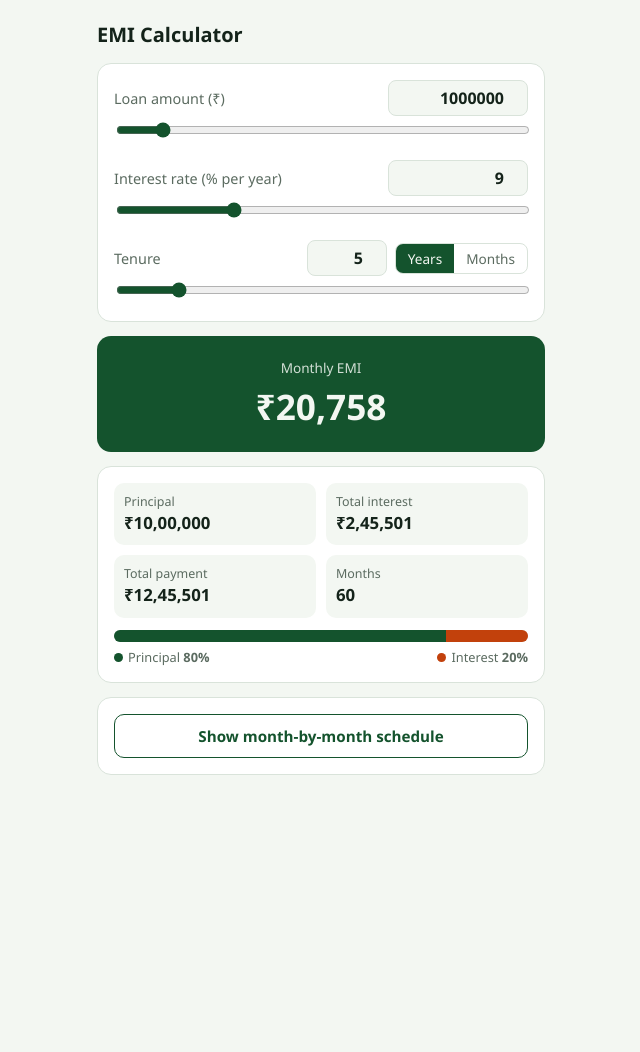
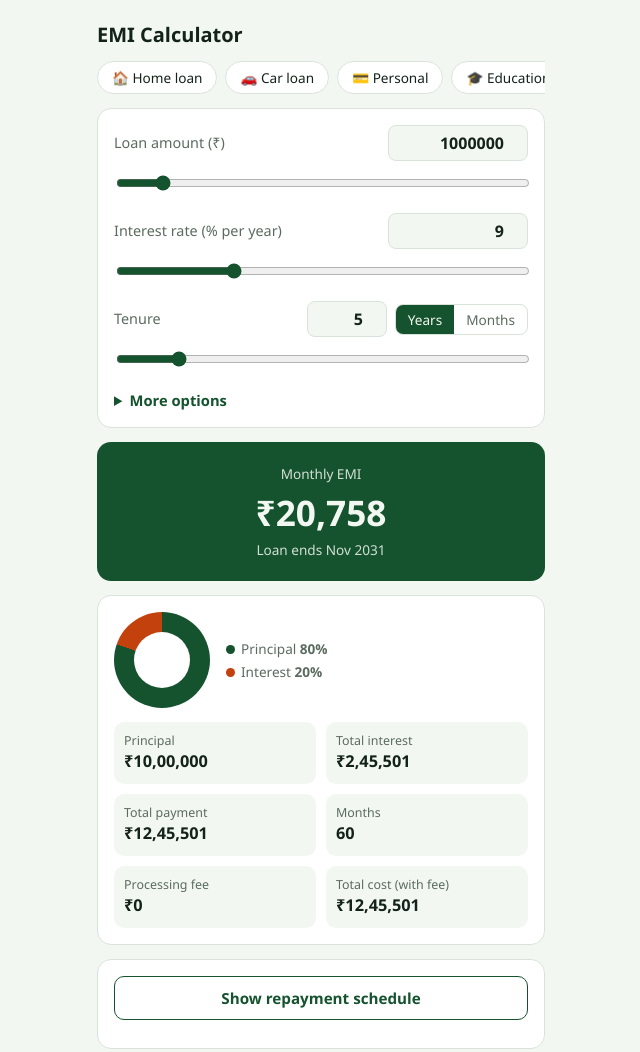
Before and after one commit to shivthakkar806-byte/EMI-CALCULATOR, a plain HTML site: page index.html in a window 1280 px wide. Shown: the top 1052 px of the page, without its empty margins (319-959 px from the left). Before the commit the page ends 805 px from the top, so only its background shows below. Drawn offline with Linux system fonts and the light colour scheme.

Commit message:
Add files via upload

```diff
--- a/index.html
+++ b/index.html
@@ -14,39 +14,55 @@ html{scroll-padding-top:env(safe-area-inset-top,0px)}
 body{margin:0;background:var(--bg);color:var(--ink);font-family:"Segoe UI","Nirmala UI",Roboto,Arial,"Noto Sans",system-ui,sans-serif;line-height:1.45}
 input,button{font-family:inherit}
 main{max-width:480px;margin:0 auto;padding:16px}
-h1{font-size:1.25rem;margin:4px 0 14px;font-weight:700}
+h1{font-size:1.25rem;margin:4px 0 12px;font-weight:700}
+h2{font-size:1rem;margin:0 0 10px}
 .card{background:var(--surface);border:1px solid var(--line);border-radius:14px;padding:16px;margin-bottom:14px}
 .field{margin-bottom:16px}
-.row{display:flex;justify-content:space-between;align-items:baseline;gap:8px}
+.row{display:flex;justify-content:space-between;align-items:center;gap:8px;margin-bottom:8px}
 label{font-size:.9rem;color:var(--muted)}
-input[type=number]{width:140px;text-align:right;font-size:1rem;font-weight:600;padding:6px 8px;border:1px solid var(--line);border-radius:8px;background:var(--bg);color:var(--ink)}
+input[type=number],input[type=month]{width:140px;text-align:right;font-size:1rem;font-weight:600;padding:6px 8px;border:1px solid var(--line);border-radius:8px;background:var(--bg);color:var(--ink)}
 input[type=range]{width:100%;accent-color:var(--accent);margin-top:6px}
+.chips{display:flex;gap:8px;overflow-x:auto;margin-bottom:12px;padding-bottom:2px}
+.chip{flex:none;border:1px solid var(--line);background:var(--surface);color:var(--ink);border-radius:20px;padding:6px 14px;font-size:.85rem;cursor:pointer}
 .seg{display:flex;border:1px solid var(--line);border-radius:8px;overflow:hidden}
 .seg button{border:0;background:transparent;color:var(--muted);padding:5px 12px;font-size:.85rem;cursor:pointer}
 .seg button.on{background:var(--accent);color:var(--bg)}
+details summary{cursor:pointer;font-weight:600;color:var(--accent);font-size:.92rem}
+details[open] summary{margin-bottom:12px}
 .emi{text-align:center;padding:20px 12px;background:var(--accent);color:var(--bg);border-radius:14px;margin-bottom:14px}
 .emi small{opacity:.85;font-size:.85rem}
 .emi strong{display:block;font-size:2.2rem;margin-top:2px}
-.stats{display:grid;grid-template-columns:1fr 1fr;gap:10px;margin-bottom:12px}
+.top{display:flex;align-items:center;gap:16px;margin-bottom:14px}
+.donut{flex:none;width:96px;height:96px;border-radius:50%;position:relative}
+.donut:after{content:"";position:absolute;inset:20px;border-radius:50%;background:var(--surface)}
+.legend{font-size:.85rem;color:var(--muted)}
+.legend div{margin:4px 0}
+.dot{display:inline-block;width:9px;height:9px;border-radius:50%;margin-right:6px}
+.stats{display:grid;grid-template-columns:1fr 1fr;gap:10px}
 .stats div{background:var(--bg);border-radius:10px;padding:10px}
 .stats span{display:block;font-size:.78rem;color:var(--muted)}
-.stats b{font-size:1.05rem}
-.bar{height:12px;border-radius:6px;overflow:hidden;display:flex;background:var(--line)}
-.bar i{display:block;height:100%}
-.legend{display:flex;justify-content:space-between;font-size:.8rem;color:var(--muted);margin-top:6px}
-.dot{display:inline-block;width:9px;height:9px;border-radius:50%;margin-right:5px}
-button.ghost{width:100%;padding:11px;border:1px solid var(--accent);background:transparent;color:var(--accent);border-radius:10px;font-size:.95rem;font-weight:600;cursor:pointer}
+.stats b{font-size:1.02rem}
+.save{background:var(--bg);border-left:4px solid var(--accent);padding:10px 12px;border-radius:8px;margin-top:12px;font-size:.88rem}
+button.ghost{width:100%;padding:11px;border:1px solid var(--accent);background:transparent;color:var(--accent);border-radius:10px;font-size:.95rem;font-weight:600;cursor:pointer;margin-bottom:12px}
 .tablewrap{overflow-x:auto;margin-top:12px}
 table{border-collapse:collapse;width:100%;font-size:.82rem;min-width:360px}
 th,td{padding:7px 6px;text-align:right;border-bottom:1px solid var(--line)}
 th:first-child,td:first-child{text-align:left}
 th{color:var(--muted);font-weight:600;position:sticky;top:0;background:var(--surface)}
+.big{font-size:1.4rem;font-weight:700;color:var(--accent)}
 :focus-visible{outline:2px solid var(--accent2);outline-offset:2px}
 </style>
 </head>
 <body>
 <main>
 <h1>EMI Calculator</h1>
+
+<div class="chips">
+  <button class="chip" type="button" data-p="5000000" data-r="8.5" data-t="20">🏠 Home loan</button>
+  <button class="chip" type="button" data-p="1000000" data-r="9" data-t="5">🚗 Car loan</button>
+  <button class="chip" type="button" data-p="500000" data-r="12" data-t="3">💳 Personal</button>
+  <button class="chip" type="button" data-p="1000000" data-r="9.5" data-t="7">🎓 Education</button>
+</div>
 
 <div class="card">
   <div class="field">
@@ -57,37 +73,68 @@ th{color:var(--muted);font-weight:600;position:sticky;top:0;background:var(--sur
     <div class="row"><label for="rn">Interest rate (% per year)</label><input id="rn" type="number" inputmode="decimal" step="0.05" min="0"></div>
     <input id="rr" type="range" min="1" max="30" step="0.05" aria-label="Interest rate">
   </div>
-  <div class="field" style="margin-bottom:0">
+  <div class="field">
     <div class="row">
       <label for="tn">Tenure</label>
-      <div class="row" style="gap:8px">
+      <div class="row" style="gap:8px;margin:0">
         <input id="tn" type="number" inputmode="numeric" min="1" style="width:80px">
         <div class="seg"><button id="uy" class="on" type="button">Years</button><button id="um" type="button">Months</button></div>
       </div>
     </div>
     <input id="tr" type="range" min="1" max="30" step="1" aria-label="Tenure">
   </div>
+  <details>
+    <summary>More options</summary>
+    <div class="row"><label>Interest type</label><div class="seg"><button id="tr_" class="on" type="button">Reducing</button><button id="tf" type="button">Flat</button></div></div>
+    <div class="row"><label for="fee">Processing fee (%)</label><input id="fee" type="number" inputmode="decimal" step="0.1" min="0" value="0"></div>
+    <div class="row"><label for="sd">First EMI month</label><input id="sd" type="month"></div>
+    <div id="pp">
+      <div class="row"><label for="ex">Extra payment every month (₹)</label><input id="ex" type="number" inputmode="numeric" min="0" value="0"></div>
+      <div class="row"><label for="lu">One-time prepayment (₹)</label><input id="lu" type="number" inputmode="numeric" min="0" value="0"></div>
+      <div class="row"><label for="lm">Prepay in month no.</label><input id="lm" type="number" inputmode="numeric" min="1" value="12"></div>
+    </div>
+  </details>
 </div>
 
-<div class="emi"><small>Monthly EMI</small><strong id="emi">₹0</strong></div>
+<div class="emi"><small>Monthly EMI</small><strong id="emi">₹0</strong><small id="pay"></small></div>
 
 <div class="card">
+  <div class="top">
+    <div class="donut" id="dn"></div>
+    <div class="legend">
+      <div><span class="dot" style="background:var(--accent)"></span>Principal <b id="lp"></b></div>
+      <div><span class="dot" style="background:var(--interest)"></span>Interest <b id="li"></b></div>
+    </div>
+  </div>
   <div class="stats">
     <div><span>Principal</span><b id="sp">₹0</b></div>
     <div><span>Total interest</span><b id="si">₹0</b></div>
     <div><span>Total payment</span><b id="st">₹0</b></div>
     <div><span>Months</span><b id="sm">0</b></div>
+    <div><span>Processing fee</span><b id="sf">₹0</b></div>
+    <div><span>Total cost (with fee)</span><b id="sc">₹0</b></div>
   </div>
-  <div class="bar"><i id="b1" style="background:var(--accent)"></i><i id="b2" style="background:var(--interest)"></i></div>
-  <div class="legend"><span><span class="dot" style="background:var(--accent)"></span>Principal <b id="lp"></b></span><span><span class="dot" style="background:var(--interest)"></span>Interest <b id="li"></b></span></div>
+  <div class="save" id="sv" hidden></div>
 </div>
 
 <div class="card">
-  <button class="ghost" id="tg" type="button">Show month-by-month schedule</button>
-  <div class="tablewrap" id="tw" hidden>
-    <table><thead><tr><th>Month</th><th>Principal</th><th>Interest</th><th>Balance</th></tr></thead><tbody id="tb"></tbody></table>
+  <button class="ghost" id="tg" type="button">Show repayment schedule</button>
+  <div id="tw" hidden>
+    <div class="row"><label>View</label><div class="seg"><button id="vm" class="on" type="button">Monthly</button><button id="vy" type="button">Yearly</button></div></div>
+    <div class="tablewrap">
+      <table><thead><tr><th id="th">Month</th><th>Principal</th><th>Interest</th><th>Balance</th></tr></thead><tbody id="tb"></tbody></table>
+    </div>
   </div>
 </div>
+
+<div class="card">
+  <h2>How much loan can I afford?</h2>
+  <div class="row"><label for="ae">Monthly EMI I can pay (₹)</label><input id="ae" type="number" inputmode="numeric" min="0" value="25000"></div>
+  <div class="legend">Loan you can take at the same rate and tenure</div>
+  <div class="big" id="ar">₹0</div>
+</div>
+
+<button class="ghost" id="sh" type="button">Share result</button>
 </main>
 
 <script>
@@ -95,52 +142,101 @@ th{color:var(--muted);font-weight:600;position:sticky;top:0;background:var(--sur
   var $=function(i){return document.getElementById(i)};
   var inr=new Intl.NumberFormat('en-IN',{maximumFractionDigits:0});
   var f=function(n){return '₹'+inr.format(Math.round(n))};
-  var years=true;
+  var years=true,flat=false,view='m',rowsAll=[],summary='';
   var P=$('pn'),PR=$('pr'),R=$('rn'),RR=$('rr'),T=$('tn'),TR=$('tr');
   P.value=1000000;R.value=9;T.value=5;
+  var d0=new Date();d0.setMonth(d0.getMonth()+1);
+  $('sd').value=d0.getFullYear()+'-'+String(d0.getMonth()+1).padStart(2,'0');
 
-  function months(){var t=parseFloat(T.value)||0;return Math.round(years?t*12:t)}
+  function num(id){return parseFloat($(id).value)||0}
+  function months(){return Math.round(years?num('tn')*12:num('tn'))}
+  function dt(k){var s=($('sd').value||'').split('-');var y=+s[0]||d0.getFullYear(),m=(+s[1]||d0.getMonth()+1)-1;return new Date(y,m+k,1)}
+  function lab(k){return dt(k).toLocaleDateString('en-IN',{month:'short',year:'numeric'})}
+
+  function sim(p,rate,n,emi,ex,lu,lm){
+    var r=rate/1200,rows=[],bal=p,ti=0,m,i,pr;
+    if(flat){var I=p*rate/100*n/12;for(m=1;m<=n;m++)rows.push([m,p/n,I/n,Math.max(p-p/n*m,0)]);return{rows:rows,ti:I}}
+    m=0;
+    while(bal>0.5&&m<1200){m++;i=bal*r;pr=Math.min(emi+ex+(m===lm?lu:0)-i,bal);if(pr<=0)break;bal-=pr;ti+=i;rows.push([m,pr,i,Math.max(bal,0)])}
+    return{rows:rows,ti:ti};
+  }
+
   function calc(){
-    var p=parseFloat(P.value)||0,r=(parseFloat(R.value)||0)/1200,n=months();
-    var emi=0;
-    if(p>0&&n>0){emi=r===0?p/n:p*r*Math.pow(1+r,n)/(Math.pow(1+r,n)-1)}
-    var total=emi*n,intr=total-p;
-    $('emi').textContent=f(emi);$('sp').textContent=f(p);$('si').textContent=f(Math.max(intr,0));
-    $('st').textContent=f(total);$('sm').textContent=n;
-    var pp=total>0?p/total*100:0;
-    $('b1').style.width=pp+'%';$('b2').style.width=(total>0?100-pp:0)+'%';
-    $('lp').textContent=pp.toFixed(0)+'%';$('li').textContent=(total>0?100-pp:0).toFixed(0)+'%';
-    if(!$('tw').hidden)schedule(p,r,n,emi);
+    var p=num('pn'),rate=num('rn'),n=months(),r=rate/1200,emi=0,ok=p>0&&n>0;
+    if(ok)emi=flat?(p+p*rate/100*n/12)/n:(r===0?p/n:p*r*Math.pow(1+r,n)/(Math.pow(1+r,n)-1));
+    var tot=emi*n,ti=Math.max(tot-p,0),fee=p*num('fee')/100;
+    var ex=flat?0:num('ex'),lu=flat?0:num('lu'),lm=Math.round(num('lm'))||1;
+    var base=ok?sim(p,rate,n,emi,0,0,0):{rows:[],ti:0};
+    var used=ok&&(ex>0||lu>0);
+    var pre=used?sim(p,rate,n,emi,ex,lu,lm):base;
+    rowsAll=pre.rows;
+    $('emi').textContent=f(emi);
+    $('pay').textContent=rowsAll.length?'Loan ends '+lab(rowsAll.length-1):'';
+    $('sp').textContent=f(p);$('si').textContent=f(ti);$('st').textContent=f(tot);$('sm').textContent=n;
+    $('sf').textContent=f(fee);$('sc').textContent=f(tot+fee);
+    var pp=tot>0?p/tot*100:0;
+    $('dn').style.background=tot>0?'conic-gradient(var(--accent) 0 '+pp+'%,var(--interest) 0)':'var(--line)';
+    $('lp').textContent=pp.toFixed(0)+'%';$('li').textContent=(tot>0?100-pp:0).toFixed(0)+'%';
+    var sv=$('sv');
+    if(used){
+      var mo=base.rows.length-pre.rows.length;
+      sv.hidden=false;
+      sv.textContent='With prepayment you save '+f(base.ti-pre.ti)+' interest and finish '+mo+' month'+(mo===1?'':'s')+' earlier ('+lab(pre.rows.length-1)+').';
+    }else sv.hidden=true;
+    var e=num('ae');
+    $('ar').textContent=f(flat?e*n/(1+rate/100*n/12):(r===0?e*n:e*(1-Math.pow(1+r,-n))/r));
+    summary='EMI Calculator\nLoan '+f(p)+' at '+rate+'% for '+n+' months\nMonthly EMI: '+f(emi)+'\nTotal interest: '+f(ti)+'\nTotal payment: '+f(tot)+'\n'+location.href;
+    if(!$('tw').hidden)render();
   }
-  function schedule(p,r,n,emi){
-    var bal=p,h='';
-    for(var m=1;m<=n&&m<=600;m++){
-      var i=bal*r,pr=emi-i;bal=Math.max(bal-pr,0);
-      h+='<tr><td>'+m+'</td><td>'+inr.format(Math.round(pr))+'</td><td>'+inr.format(Math.round(i))+'</td><td>'+inr.format(Math.round(bal))+'</td></tr>';
+
+  function tr(a,b,c,d){return '<tr><td>'+a+'</td><td>'+inr.format(Math.round(b))+'</td><td>'+inr.format(Math.round(c))+'</td><td>'+inr.format(Math.round(d))+'</td></tr>'}
+  function render(){
+    var h='';
+    if(view==='m'){rowsAll.forEach(function(x){h+=tr(lab(x[0]-1),x[1],x[2],x[3])})}
+    else{
+      var g={},ord=[];
+      rowsAll.forEach(function(x){var y=dt(x[0]-1).getFullYear();if(!g[y]){g[y]=[0,0,0];ord.push(y)}g[y][0]+=x[1];g[y][1]+=x[2];g[y][2]=x[3]});
+      ord.forEach(function(y){h+=tr(y,g[y][0],g[y][1],g[y][2])});
     }
-    $('tb').innerHTML=h;
+    $('tb').innerHTML=h;$('th').textContent=view==='m'?'Month':'Year';
   }
-  function syncRanges(){
-    PR.value=P.value;RR.value=R.value;
-    TR.max=years?30:360;TR.value=T.value;
-  }
+
+  function syncRanges(){PR.value=P.value;RR.value=R.value;TR.max=years?30:360;TR.value=T.value}
+  function pick(a,b,first){$(a).classList.toggle('on',first);$(b).classList.toggle('on',!first)}
+
   PR.oninput=function(){P.value=PR.value;calc()};
   RR.oninput=function(){R.value=RR.value;calc()};
   TR.oninput=function(){T.value=TR.value;calc()};
   [P,R,T].forEach(function(e){e.oninput=function(){syncRanges();calc()}});
+  ['fee','sd','ex','lu','lm','ae'].forEach(function(id){$(id).oninput=calc;$(id).onchange=calc});
+
   function setUnit(y){
     if(y===years)return;
     var m=months();years=y;
     T.value=y?Math.max(1,Math.round(m/12)):m;
-    $('uy').classList.toggle('on',y);$('um').classList.toggle('on',!y);
-    syncRanges();calc();
+    pick('uy','um',y);syncRanges();calc();
   }
   $('uy').onclick=function(){setUnit(true)};
   $('um').onclick=function(){setUnit(false)};
+  $('tr_').onclick=function(){flat=false;pick('tr_','tf',true);$('pp').hidden=false;calc()};
+  $('tf').onclick=function(){flat=true;pick('tr_','tf',false);$('pp').hidden=true;calc()};
+  $('vm').onclick=function(){view='m';pick('vm','vy',true);render()};
+  $('vy').onclick=function(){view='y';pick('vm','vy',false);render()};
   $('tg').onclick=function(){
     var tw=$('tw');tw.hidden=!tw.hidden;
-    $('tg').textContent=tw.hidden?'Show month-by-month schedule':'Hide schedule';
-    if(!tw.hidden)calc();
+    $('tg').textContent=tw.hidden?'Show repayment schedule':'Hide schedule';
+    if(!tw.hidden)render();
+  };
+  Array.prototype.forEach.call(document.querySelectorAll('.chip'),function(c){
+    c.onclick=function(){
+      P.value=c.dataset.p;R.value=c.dataset.r;T.value=c.dataset.t;years=true;
+      pick('uy','um',true);syncRanges();calc();
+    };
+  });
+  $('sh').onclick=function(){
+    var b=$('sh');
+    if(navigator.share){navigator.share({text:summary}).catch(function(){})}
+    else if(navigator.clipboard){navigator.clipboard.writeText(summary).then(function(){b.textContent='Copied!';setTimeout(function(){b.textContent='Share result'},1500)})}
   };
   syncRanges();calc();
 })();
```
